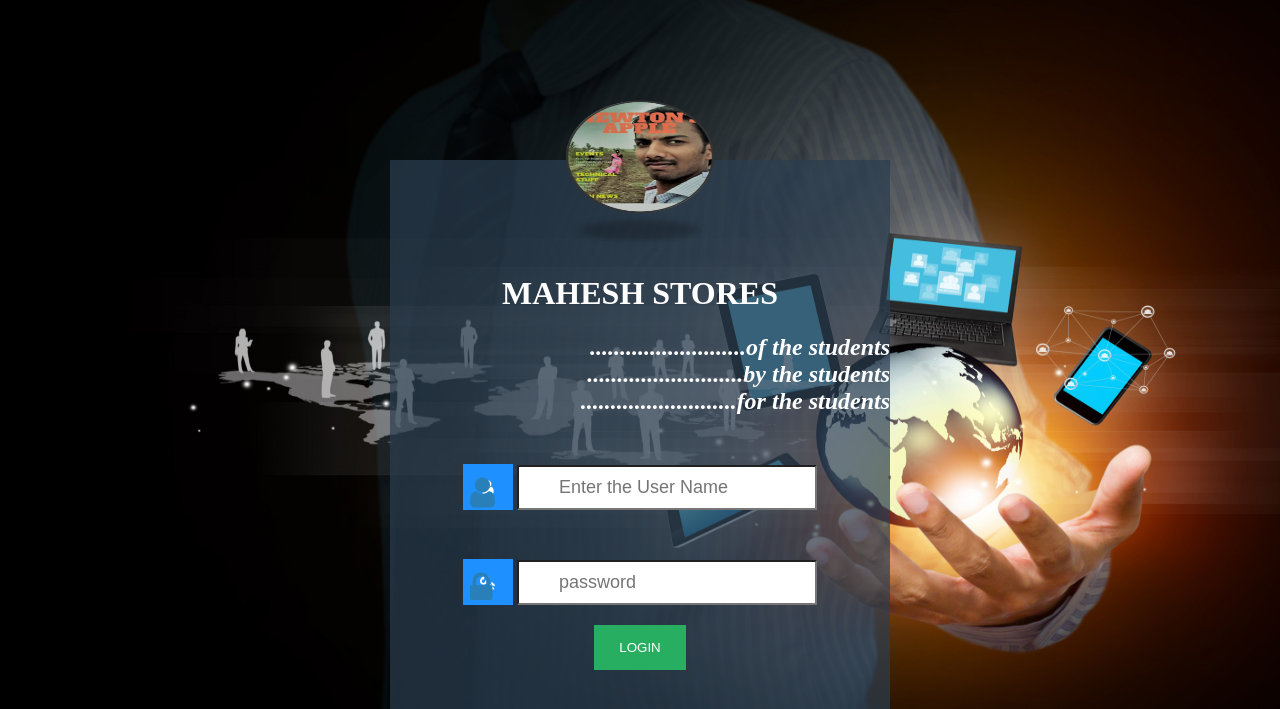
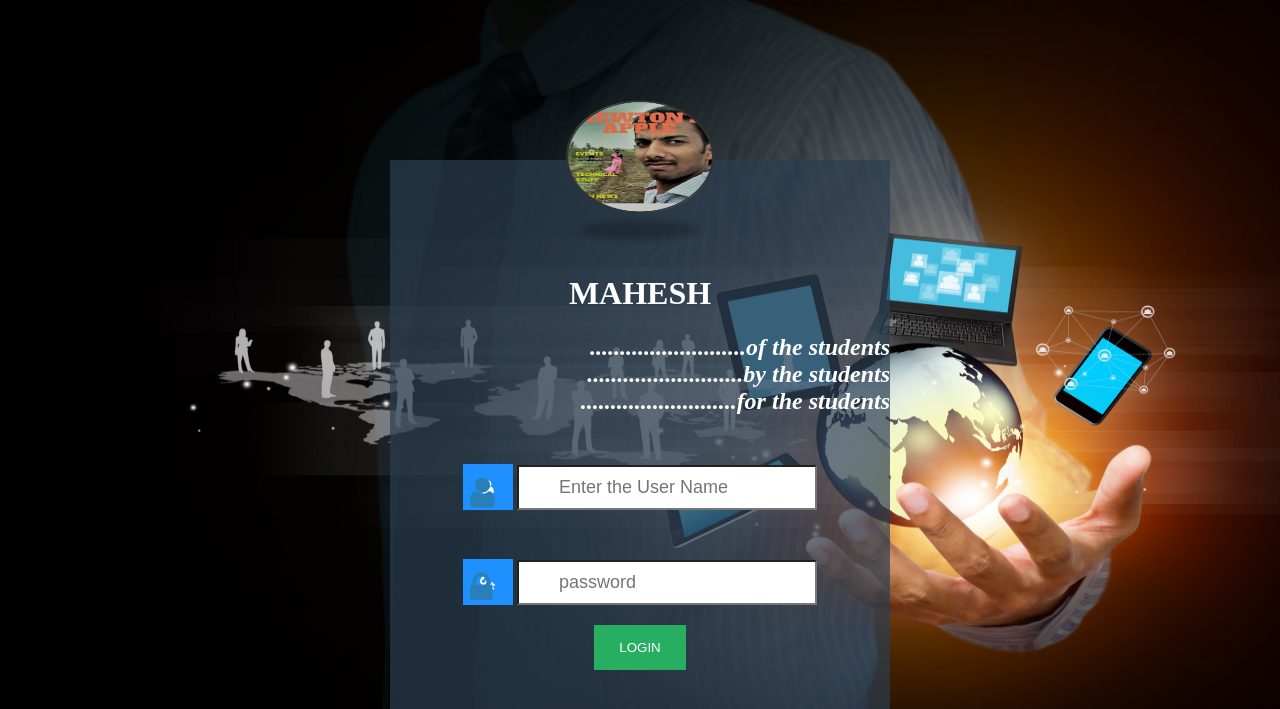
Before and after one commit to tony-stark8231/1st-project, a PHP site: page / in a window 1280 px wide. Shown: the top 709 px of the page. Run offline with PHP 8.4, Linux system fonts and the light colour scheme; some web fonts are replaced.

Commit message:
Update index.php

```diff
--- a/index.php
+++ b/index.php
@@ -131,7 +131,7 @@ input[type="text"],input[type="password"]{
 	<div class="container">
     <img src="mahesh.png"/>
     <font color = "white">
-    <h1>MAHESH STORES</h1>
+    <h1>MAHESH</h1>
     <div align="right">
             <b><I><h2>..........................of the students<br>..........................by the students<br>..........................for the students</h2>
                 </I></b></div>
```
